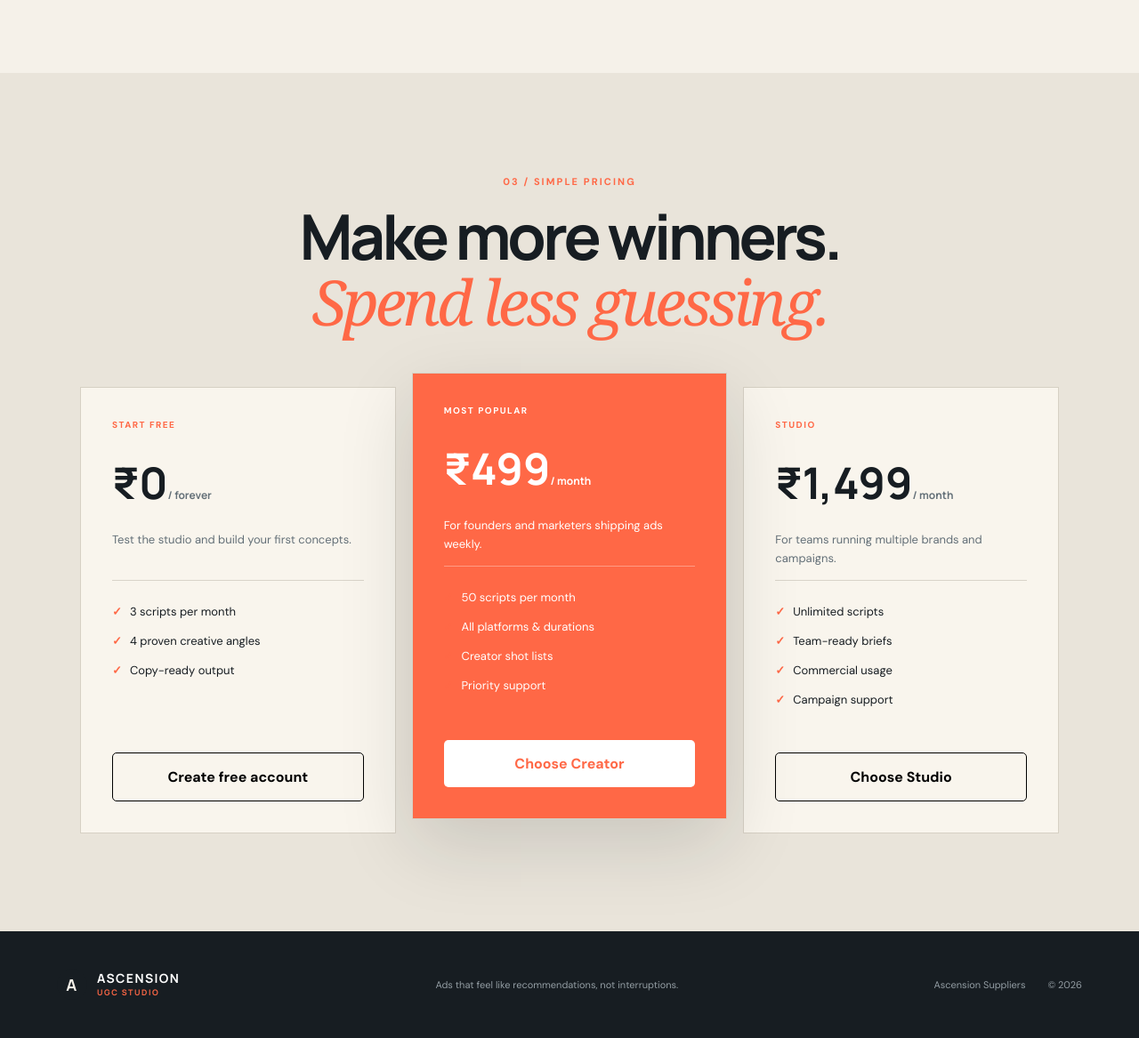
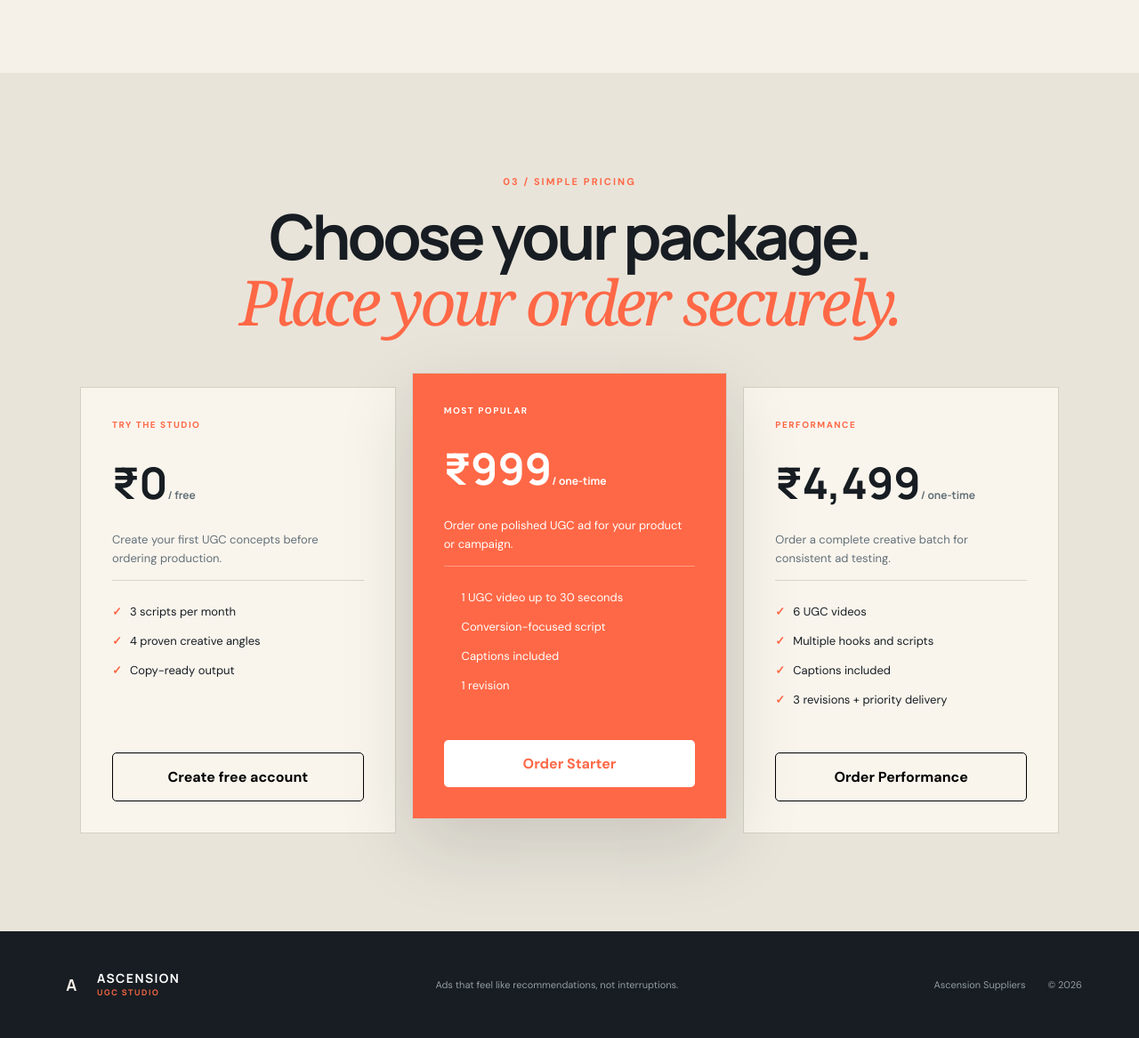
Before and after one commit to bestversionurself-source/UGC, a PHP site: page / in a window 1280 px wide. Shown: the part 2738-3905 px from the top of the page at 89% size. Run offline with PHP 8.4, Linux system fonts and the light colour scheme; some libraries are stand-ins or nearby versions.

Commit message:
Add UGC service ordering packages

```diff
--- a/index.php
+++ b/index.php
@@ -58,8 +58,8 @@
     </section>
 
     <section class="pricing" id="pricing">
-      <div class="section-heading"><span>03 / SIMPLE PRICING</span><h2>Make more winners.<br><em>Spend less guessing.</em></h2></div>
-      <div class="price-grid"><article><span>START FREE</span><h3>₹0<small>/ forever</small></h3><p>Test the studio and build your first concepts.</p><ul><li>3 scripts per month</li><li>4 proven creative angles</li><li>Copy-ready output</li></ul><button class="button outline auth-open" type="button">Create free account</button></article><article class="featured"><span>MOST POPULAR</span><h3>₹499<small>/ month</small></h3><p>For founders and marketers shipping ads weekly.</p><ul><li>50 scripts per month</li><li>All platforms & durations</li><li>Creator shot lists</li><li>Priority support</li></ul><button class="button light buy-plan" data-plan="creator" type="button">Choose Creator</button></article><article><span>STUDIO</span><h3>₹1,499<small>/ month</small></h3><p>For teams running multiple brands and campaigns.</p><ul><li>Unlimited scripts</li><li>Team-ready briefs</li><li>Commercial usage</li><li>Campaign support</li></ul><button class="button outline buy-plan" data-plan="studio" type="button">Choose Studio</button></article></div>
+      <div class="section-heading"><span>03 / SIMPLE PRICING</span><h2>Choose your package.<br><em>Place your order securely.</em></h2></div>
+      <div class="price-grid"><article><span>TRY THE STUDIO</span><h3>₹0<small>/ free</small></h3><p>Create your first UGC concepts before ordering production.</p><ul><li>3 scripts per month</li><li>4 proven creative angles</li><li>Copy-ready output</li></ul><button class="button outline auth-open" type="button">Create free account</button></article><article class="featured"><span>MOST POPULAR</span><h3>₹999<small>/ one-time</small></h3><p>Order one polished UGC ad for your product or campaign.</p><ul><li>1 UGC video up to 30 seconds</li><li>Conversion-focused script</li><li>Captions included</li><li>1 revision</li></ul><button class="button light buy-plan" data-plan="creator" type="button">Order Starter</button></article><article><span>PERFORMANCE</span><h3>₹4,499<small>/ one-time</small></h3><p>Order a complete creative batch for consistent ad testing.</p><ul><li>6 UGC videos</li><li>Multiple hooks and scripts</li><li>Captions included</li><li>3 revisions + priority delivery</li></ul><button class="button outline buy-plan" data-plan="studio" type="button">Order Performance</button></article></div>
     </section>
   </main>
 
```
